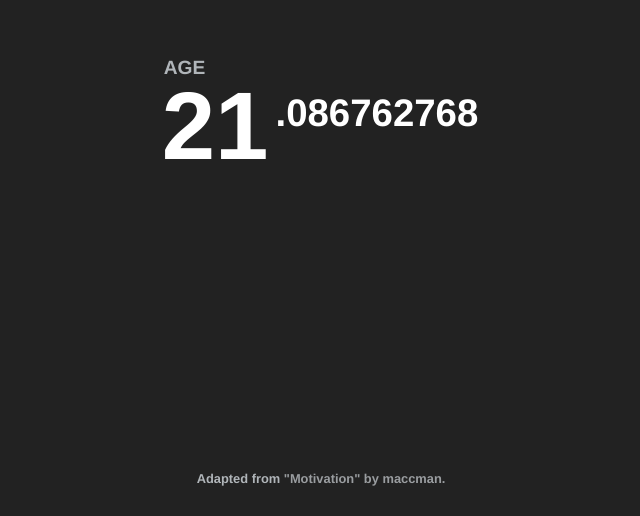
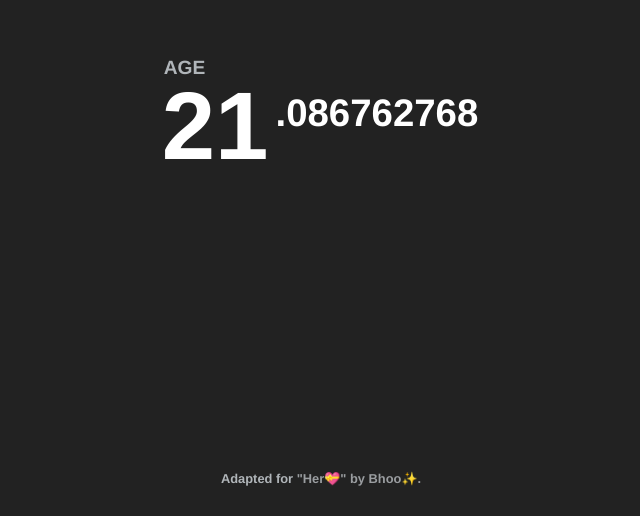
Before and after one commit to sriram-ssrk/age-timer, a website: page index.html in a window 1280 px wide. Shown: the part 284-800 px from the top of the page, 320-960 px from the left. Drawn offline with nearby package versions, Linux system fonts and the light colour scheme.

Commit message:
Update index.html

```diff
--- a/index.html
+++ b/index.html
@@ -40,9 +40,9 @@
 </div>
 
 <div id="cite">
-    <h6>Adapted from
-        <a href="https://chrome.google.com/webstore/detail/motivation/ofdgfpchbidcgncgfpdlpclnpaemakoj?hl=en">
-            "Motivation" by maccman.
+    <h6>Adapted for
+        <a href="https://c4.wallpaperflare.com/wallpaper/68/203/752/anime-original-blonde-dress-wallpaper-preview.jpg">
+            "Her💝" by Bhoo✨.
         </a>
     </h6>
 </div>
```
